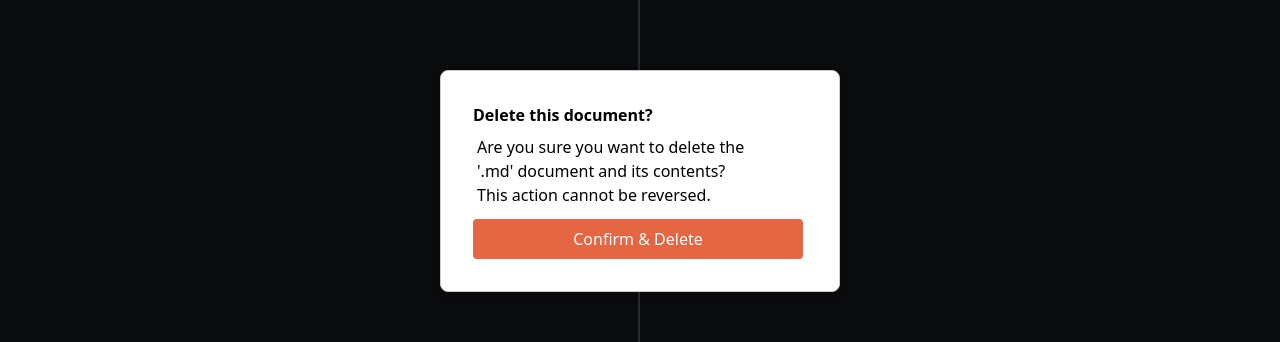
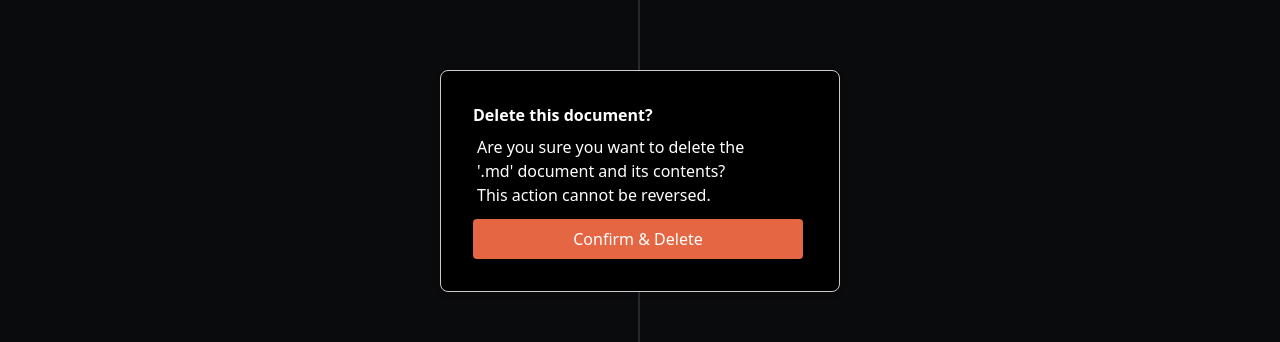
Before and after one commit to BentumYaw001/my-project, a React (Vite) app: page / in a window 1280 px wide. Both pictures are taken after a click on the button 1101 px from the left and 29 px from the top of the page. Shown: the part 219-561 px from the top of the page. Built offline with nearby package versions, Linux system fonts and the light colour scheme; no server answers.

Commit message:
dark theme light theme pop up

```diff
--- a/src/components/navbar.jsx
+++ b/src/components/navbar.jsx
@@ -234,9 +234,10 @@ const Navbar = ({ documents, loadNewDocument, loadDocumentContent, saveDocument,
             right: 'auto',
             bottom: 'auto',
             width:'400px',
+            backgroundColor: isDarkTheme ? 'black' : 'white',
+            color: isDarkTheme ? 'white' : 'black',
             marginRight: '-50%',
             transform: 'translate(-50%, -50%)',
-            backgroundColor: 'white',
             padding: '2rem',
             borderRadius: '0.5rem',
             border: '1px solid #ccc',
```
